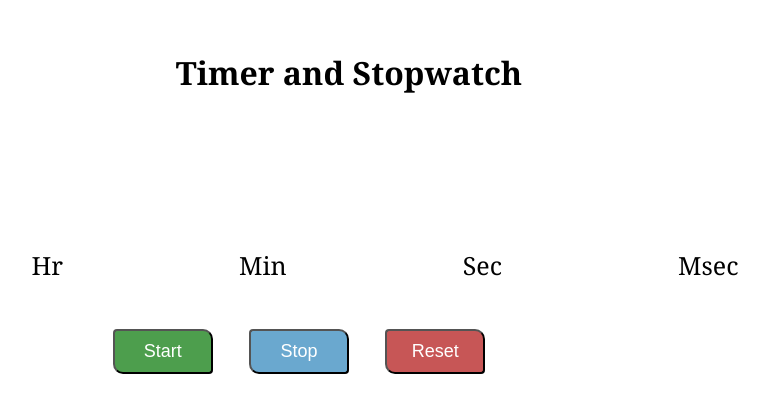
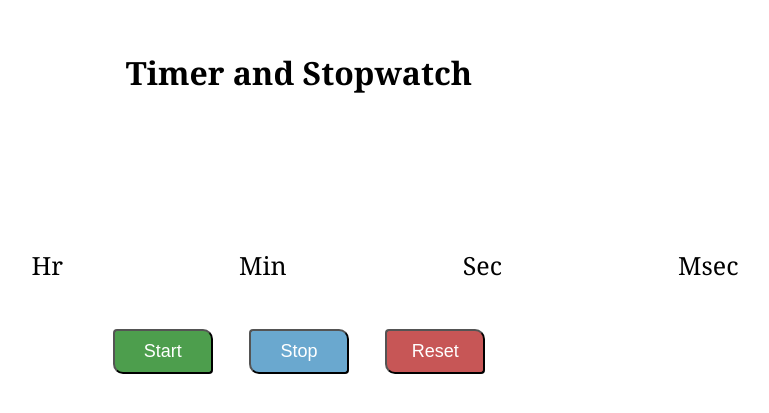
Before and after one commit to diksha-2001/-CodeClause_Timer-and-stopwatch, a plain HTML site: page index.html in a window 1280 px wide. Shown: the part 193-606 px from the top of the page, without its empty margins (341-1110 px from the left). Drawn offline with Linux system fonts and the light colour scheme.

Commit message:
Update index.html

```diff
--- a/index.html
+++ b/index.html
@@ -22,7 +22,7 @@
       </style>
 
     <div class="container">
-        <h1 class="h1">Timer and Stopwatch</h1>
+        <h1>Timer and Stopwatch</h1>
 
         <div>
             <span id="hour" class="time">00</span>
```
